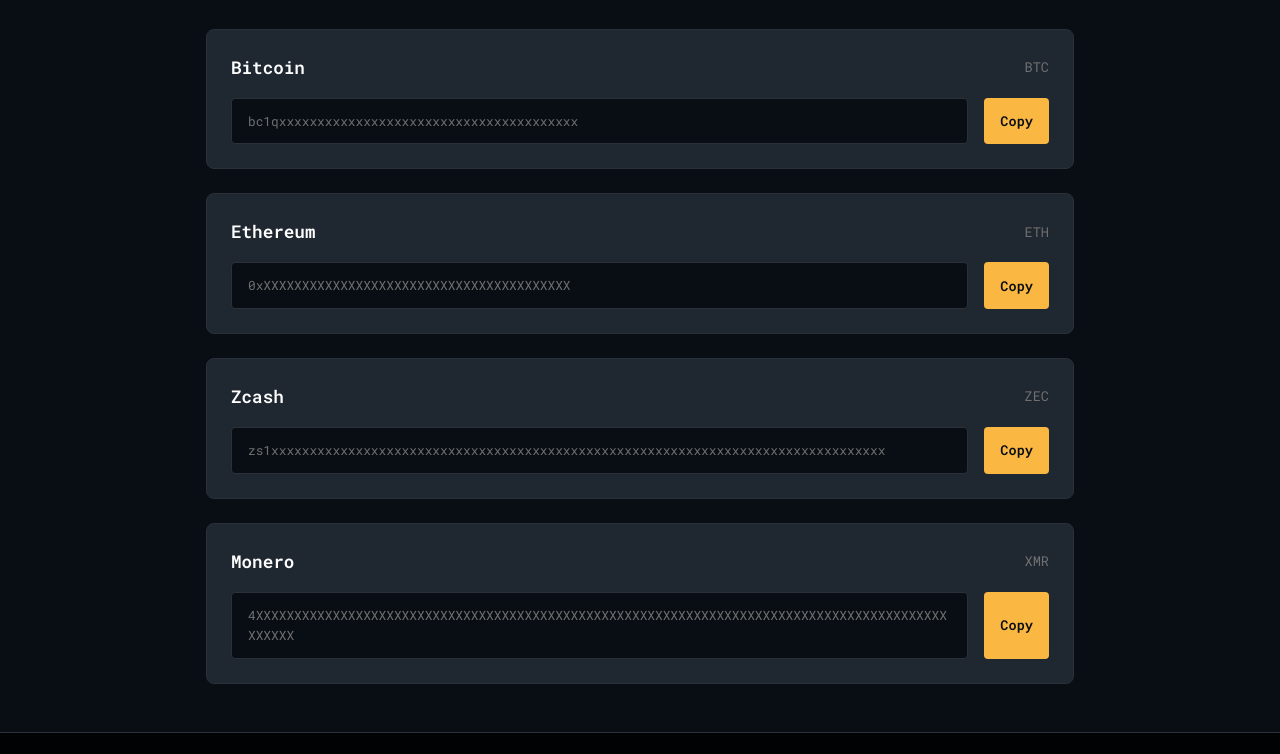
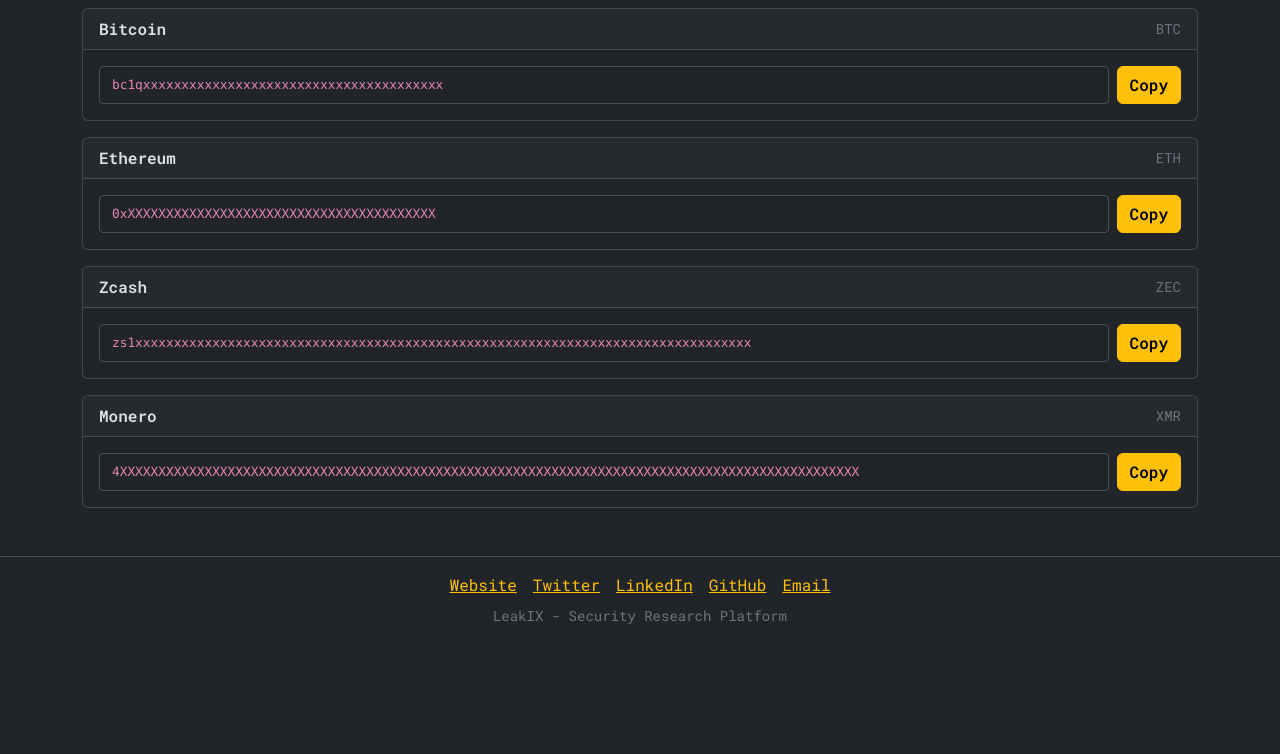
Before and after one commit to LeakIX/sponsor, a website: page frontend/index.html in a window 1280 px wide. Shown: the part 203-957 px from the top of the page. After the commit the page ends 845 px from the top, so only its background shows below. Drawn offline with nearby package versions, Linux system fonts and the light colour scheme; files that its build step writes are made by us from their sources.

Commit message:
Migrate to Bootstrap 5.3 via CDN

```diff
--- a/frontend/index.html
+++ b/frontend/index.html
@@ -1,5 +1,5 @@
 <!doctype html>
-<html lang="en">
+<html lang="en" data-bs-theme="dark">
   <head>
     <meta charset="UTF-8" />
     <meta name="viewport" content="width=device-width, initial-scale=1.0" />
@@ -14,101 +14,110 @@
       href="https://fonts.googleapis.com/css2?family=Roboto+Mono:wght@400;600&display=swap"
       rel="stylesheet"
     />
+    <link
+      href="https://cdn.jsdelivr.net/npm/bootstrap@5.3.3/dist/css/bootstrap.min.css"
+      rel="stylesheet"
+    />
     <link rel="stylesheet" href="css/style.css" />
   </head>
-  <body>
-    <header class="header">
-      <div class="container header__inner">
+  <body class="d-flex flex-column min-vh-100">
+    <header class="py-3 border-bottom">
+      <div class="container d-flex justify-content-center">
         <a href="https://leakix.net">
-          <img
-            src="images/logo.png"
-            alt="LeakIX"
-            class="header__logo"
-            width="96"
-            height="40"
-          />
+          <img src="images/logo.png" alt="LeakIX" width="96" height="40" />
         </a>
       </div>
     </header>
 
-    <main class="main">
+    <main class="flex-grow-1 py-5">
       <div class="container">
-        <div class="page-title">
-          <h1>Sponsor LeakIX</h1>
-          <p>Support the project with cryptocurrency</p>
+        <div class="text-center mb-4">
+          <h1 class="text-warning">Sponsor LeakIX</h1>
+          <p class="text-secondary">Support the project with cryptocurrency</p>
         </div>
 
-        <div class="crypto-list">
-          <div class="crypto-card">
-            <div class="crypto-card__header">
-              <span class="crypto-card__name">Bitcoin</span>
-              <span class="crypto-card__symbol">BTC</span>
+        <div class="d-flex flex-column gap-3">
+          <div class="card">
+            <div class="card-header d-flex align-items-center">
+              <span class="fw-semibold">Bitcoin</span>
+              <span class="text-secondary ms-auto small">BTC</span>
             </div>
-            <div class="crypto-card__body">
-              <code class="crypto-card__address">
+            <div class="card-body d-flex gap-2 flex-column flex-md-row">
+              <code class="crypto-address flex-grow-1">
                 bc1qxxxxxxxxxxxxxxxxxxxxxxxxxxxxxxxxxxxxxxx
               </code>
-              <button class="crypto-card__copy" data-copy>Copy</button>
+              <button class="btn btn-warning fw-semibold" data-copy>
+                Copy
+              </button>
             </div>
           </div>
 
-          <div class="crypto-card">
-            <div class="crypto-card__header">
-              <span class="crypto-card__name">Ethereum</span>
-              <span class="crypto-card__symbol">ETH</span>
+          <div class="card">
+            <div class="card-header d-flex align-items-center">
+              <span class="fw-semibold">Ethereum</span>
+              <span class="text-secondary ms-auto small">ETH</span>
             </div>
-            <div class="crypto-card__body">
-              <code class="crypto-card__address">
+            <div class="card-body d-flex gap-2 flex-column flex-md-row">
+              <code class="crypto-address flex-grow-1">
                 0xXXXXXXXXXXXXXXXXXXXXXXXXXXXXXXXXXXXXXXXX
               </code>
-              <button class="crypto-card__copy" data-copy>Copy</button>
+              <button class="btn btn-warning fw-semibold" data-copy>
+                Copy
+              </button>
             </div>
           </div>
 
-          <div class="crypto-card">
-            <div class="crypto-card__header">
-              <span class="crypto-card__name">Zcash</span>
-              <span class="crypto-card__symbol">ZEC</span>
+          <div class="card">
+            <div class="card-header d-flex align-items-center">
+              <span class="fw-semibold">Zcash</span>
+              <span class="text-secondary ms-auto small">ZEC</span>
             </div>
-            <div class="crypto-card__body">
-              <code class="crypto-card__address">
+            <div class="card-body d-flex gap-2 flex-column flex-md-row">
+              <code class="crypto-address flex-grow-1">
                 zs1xxxxxxxxxxxxxxxxxxxxxxxxxxxxxxxxxxxxxxxxxxxxxxxxxxxxxxxxxxxxxxxxxxxxxxxxxxxxxxxx
               </code>
-              <button class="crypto-card__copy" data-copy>Copy</button>
+              <button class="btn btn-warning fw-semibold" data-copy>
+                Copy
+              </button>
             </div>
           </div>
 
-          <div class="crypto-card">
-            <div class="crypto-card__header">
-              <span class="crypto-card__name">Monero</span>
-              <span class="crypto-card__symbol">XMR</span>
+          <div class="card">
+            <div class="card-header d-flex align-items-center">
+              <span class="fw-semibold">Monero</span>
+              <span class="text-secondary ms-auto small">XMR</span>
             </div>
-            <div class="crypto-card__body">
-              <code class="crypto-card__address">
+            <div class="card-body d-flex gap-2 flex-column flex-md-row">
+              <code class="crypto-address flex-grow-1">
                 4XXXXXXXXXXXXXXXXXXXXXXXXXXXXXXXXXXXXXXXXXXXXXXXXXXXXXXXXXXXXXXXXXXXXXXXXXXXXXXXXXXXXXXXXXXXXXXXX
               </code>
-              <button class="crypto-card__copy" data-copy>Copy</button>
+              <button class="btn btn-warning fw-semibold" data-copy>
+                Copy
+              </button>
             </div>
           </div>
         </div>
       </div>
     </main>
 
-    <footer class="footer">
+    <footer class="py-3 border-top text-center">
       <div class="container">
-        <div class="footer__links">
-          <a href="https://leakix.net" class="footer__link">Website</a>
-          <a href="https://twitter.com/leak_ix" class="footer__link">Twitter</a>
-          <a href="https://linkedin.com/company/leakix" class="footer__link">
+        <div class="d-flex justify-content-center gap-3 flex-wrap mb-2">
+          <a href="https://leakix.net" class="link-warning">Website</a>
+          <a href="https://twitter.com/leak_ix" class="link-warning">Twitter</a>
+          <a href="https://linkedin.com/company/leakix" class="link-warning">
             LinkedIn
           </a>
-          <a href="https://github.com/LeakIX" class="footer__link">GitHub</a>
-          <a href="mailto:sales@leakix.net" class="footer__link">Email</a>
+          <a href="https://github.com/LeakIX" class="link-warning">GitHub</a>
+          <a href="mailto:sales@leakix.net" class="link-warning">Email</a>
         </div>
-        <p class="footer__text">LeakIX - Security Research Platform</p>
+        <p class="text-secondary small mb-0">
+          LeakIX - Security Research Platform
+        </p>
       </div>
     </footer>
 
+    <script src="https://cdn.jsdelivr.net/npm/bootstrap@5.3.3/dist/js/bootstrap.bundle.min.js"></script>
     <script>
       document.querySelectorAll("[data-copy]").forEach((btn) => {
         btn.addEventListener("click", () => {
--- a/frontend/scss/style.scss
+++ b/frontend/scss/style.scss
@@ -1,201 +1,18 @@
 @use "variables" as *;
 
-*,
-*::before,
-*::after {
-  box-sizing: border-box;
-  margin: 0;
-  padding: 0;
+// Font override
+body {
+  font-family: $font-family;
 }
 
-html {
-  font-size: $font-size-base;
+// Crypto address styling
+.crypto-address {
+  background-color: var(--bs-dark);
+  border: 1px solid var(--bs-border-color);
+  border-radius: 0.25rem;
+  padding: 0.5rem 0.75rem;
+  font-size: 0.8rem;
+  word-break: break-all;
+  display: flex;
+  align-items: center;
 }
-
-body {
-  font-family: $font-family;
-  background-color: $bg-dark;
-  color: $text;
-  line-height: $line-height;
-  min-height: 100vh;
-  display: flex;
-  flex-direction: column;
-}
-
-a {
-  color: $primary;
-  text-decoration: none;
-  transition: color $transition-fast;
-
-  &:hover {
-    color: $secondary;
-  }
-}
-
-.container {
-  max-width: 900px;
-  margin: 0 auto;
-  padding: 0 $spacing;
-  width: 100%;
-}
-
-// Header
-.header {
-  background-color: $bg-main;
-  padding: $spacing * 1.5 0;
-  border-bottom: 1px solid $border;
-
-  &__inner {
-    display: flex;
-    align-items: center;
-    justify-content: center;
-  }
-
-  &__logo {
-    height: 40px;
-  }
-}
-
-// Main content
-.main {
-  flex: 1;
-  padding: $spacing * 3 0;
-
-  @media (max-width: $mobile) {
-    padding: $spacing * 2 0;
-  }
-}
-
-.page-title {
-  text-align: center;
-  margin-bottom: $spacing * 2;
-
-  h1 {
-    font-size: 1.75rem;
-    color: $primary;
-    margin-bottom: $spacing * 0.5;
-
-    @media (max-width: $mobile) {
-      font-size: 1.5rem;
-    }
-  }
-
-  p {
-    color: $text-light;
-    font-size: 0.95rem;
-  }
-}
-
-// Crypto cards
-.crypto-list {
-  display: flex;
-  flex-direction: column;
-  gap: $spacing * 1.5;
-}
-
-.crypto-card {
-  background-color: $bg-card;
-  border: 1px solid $border;
-  border-radius: $radius-md;
-  padding: $spacing * 1.5;
-  transition: border-color $transition-fast;
-
-  &:hover {
-    border-color: $primary;
-  }
-
-  &__header {
-    display: flex;
-    align-items: center;
-    gap: $spacing;
-    margin-bottom: $spacing;
-  }
-
-  &__name {
-    font-size: 1.1rem;
-    font-weight: 600;
-  }
-
-  &__symbol {
-    color: $text-light;
-    font-size: 0.85rem;
-    margin-left: auto;
-  }
-
-  &__body {
-    display: flex;
-    gap: $spacing;
-    align-items: stretch;
-
-    @media (max-width: $mobile) {
-      flex-direction: column;
-    }
-  }
-
-  &__address {
-    flex: 1;
-    background-color: $bg-dark;
-    border: 1px solid $border;
-    border-radius: $radius-sm;
-    padding: $spacing * 0.75 $spacing;
-    font-size: 0.8rem;
-    word-break: break-all;
-    color: $text-light;
-    font-family: $font-family;
-    display: flex;
-    align-items: center;
-
-    @media (max-width: $mobile) {
-      font-size: 0.7rem;
-      padding: $spacing * 0.5;
-    }
-  }
-
-  &__copy {
-    background-color: $primary;
-    color: $text-dark;
-    border: none;
-    border-radius: $radius-sm;
-    padding: $spacing * 0.75 $spacing;
-    font-family: $font-family;
-    font-size: 0.85rem;
-    font-weight: 600;
-    cursor: pointer;
-    transition: background-color $transition-fast;
-    white-space: nowrap;
-
-    &:hover {
-      background-color: $secondary;
-    }
-  }
-}
-
-// Footer
-.footer {
-  background-color: $bg-footer;
-  padding: $spacing * 1.5 0;
-  border-top: 1px solid $border;
-  text-align: center;
-
-  &__links {
-    display: flex;
-    justify-content: center;
-    gap: $spacing * 1.5;
-    margin-bottom: $spacing;
-    flex-wrap: wrap;
-
-    @media (max-width: $mobile) {
-      gap: $spacing;
-    }
-  }
-
-  &__text {
-    color: $text-light;
-    font-size: 0.85rem;
-  }
-
-  &__link {
-    color: $primary;
-    font-size: 0.9rem;
-  }
-}
```
